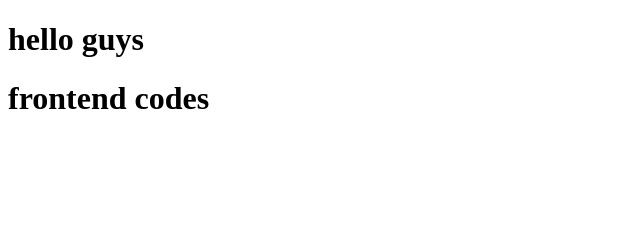
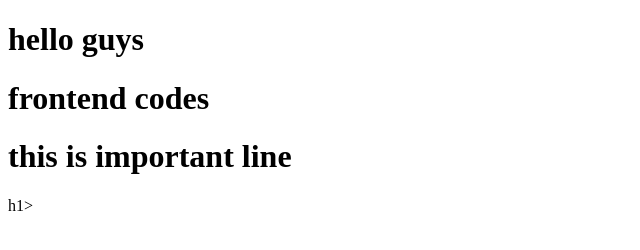
Before and after one commit to Premdev05/ex, a plain HTML site: page index.html in a window 1280 px wide. Shown: the whole page, without its empty margins (0-640 px from the left). Drawn offline with Linux system fonts and the light colour scheme.

Commit message:
feat: Add important line to index.html

```diff
--- a/index.html
+++ b/index.html
@@ -8,5 +8,6 @@
 <body>
     <h1>hello guys</h1>
     <h1>frontend codes</h1>
+    <h1>this is important line</h1>h1>
 </body>
 </html>
```
